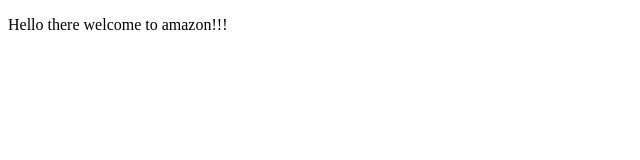
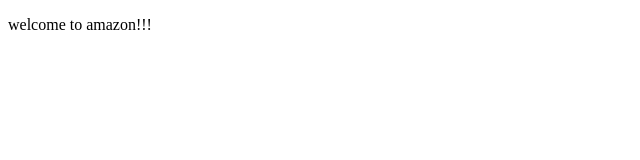
Before and after one commit to ajithn2k/Amazon_Clone, a plain HTML site: page index.html in a window 1280 px wide. Shown: the whole page, without its empty margins (0-640 px from the left). Drawn offline with Linux system fonts and the light colour scheme.

Commit message:
text change

```diff
--- a/index.html
+++ b/index.html
@@ -6,6 +6,6 @@
     <title>Amazon</title>
 </head>
 <body>
-    <p>Hello there welcome to amazon!!!</p>
+    <p>welcome to amazon!!!</p>
 </body>
 </html>
```
